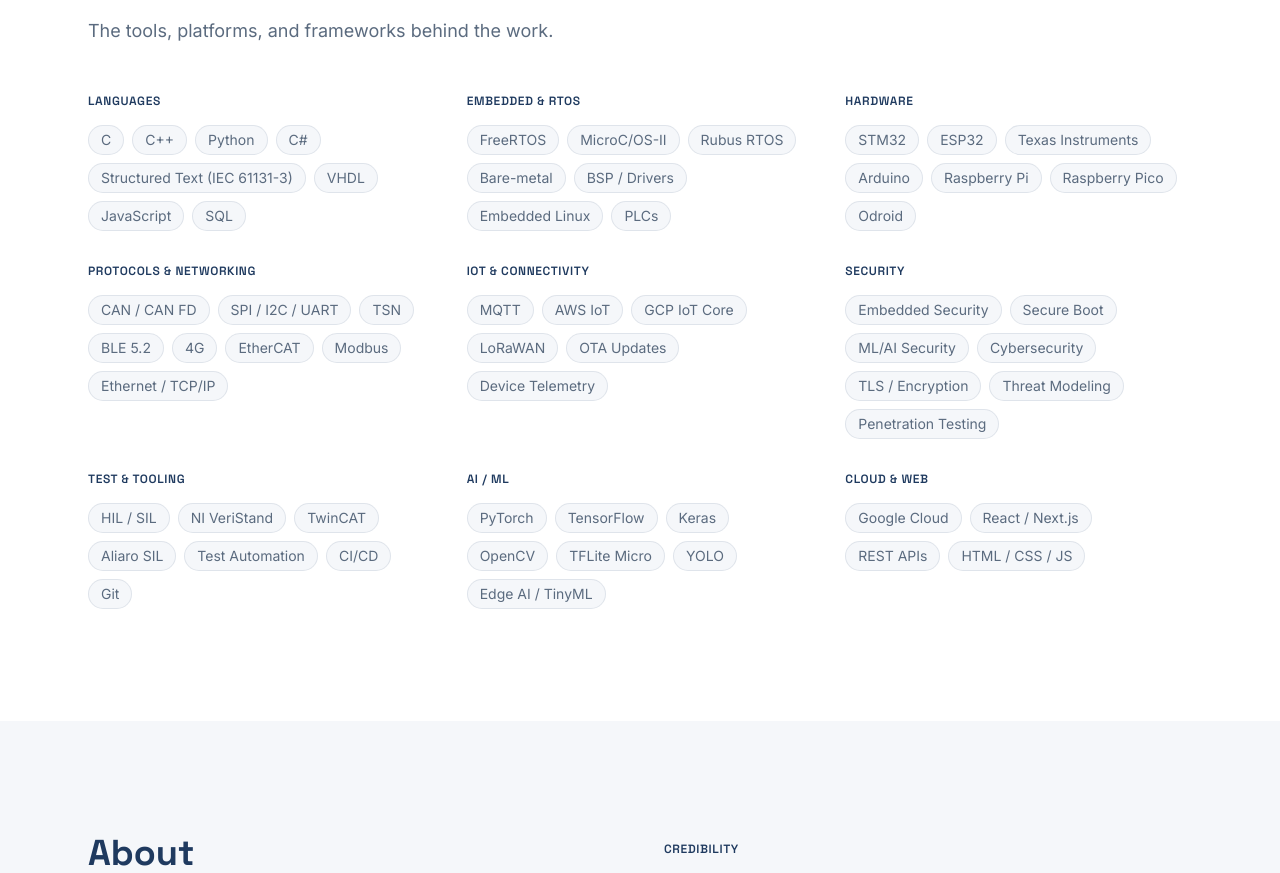
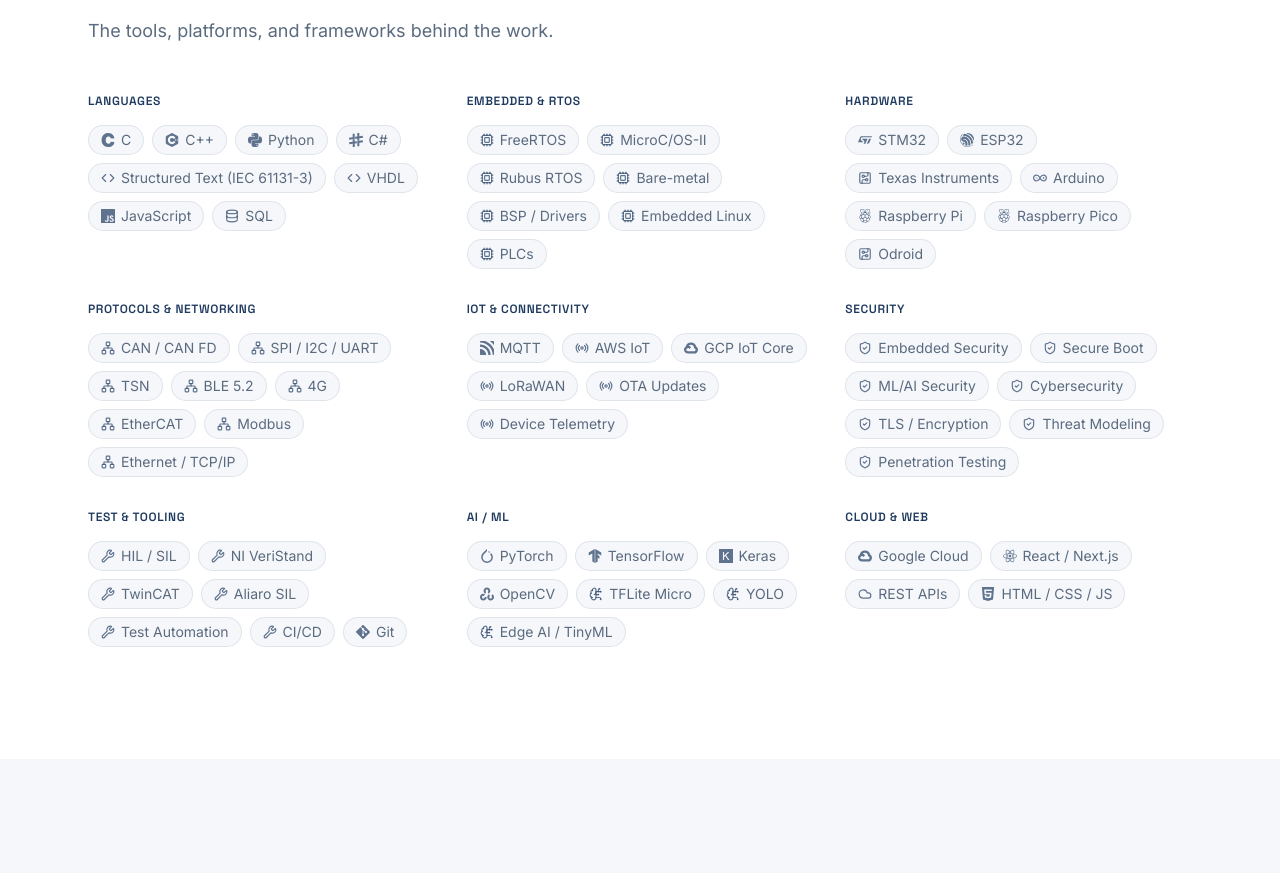
Before and after one commit to Ekpenyong-Esu/webapp, a Next.js app: page / in a window 1280 px wide. Shown: the part 6270-7143 px from the top of the page. Built offline with nearby package versions, Linux system fonts and the light colour scheme.

Commit message:
changing the Tech Icons

```diff
--- /dev/null
+++ b/src/components/sections/TechIcon.tsx
@@ -0,0 +1,103 @@
+import type { ComponentType } from "react";
+import {
+  SiC,
+  SiCplusplus,
+  SiPython,
+  SiSharp,
+  SiJavascript,
+  SiStmicroelectronics,
+  SiEspressif,
+  SiArduino,
+  SiRaspberrypi,
+  SiMqtt,
+  SiGooglecloud,
+  SiGit,
+  SiPytorch,
+  SiTensorflow,
+  SiKeras,
+  SiOpencv,
+  SiReact,
+  SiHtml5,
+} from "react-icons/si";
+import {
+  Code,
+  Cpu,
+  CircuitBoard,
+  Network,
+  Radio,
+  ShieldCheck,
+  Wrench,
+  BrainCircuit,
+  Cloud,
+  Database,
+} from "lucide-react";
+
+/** An icon component that accepts a size + className (both react-icons and
+ *  lucide icons satisfy this shape). */
+type IconComponent = ComponentType<{
+  size?: number;
+  className?: string;
+  "aria-hidden"?: boolean;
+}>;
+
+/**
+ * Brand / technology logos for the specific tools that have one — the "C, C++,
+ * Python…" that read best as a recognisable mark rather than plain text.
+ */
+const TECH_ICONS: Record<string, IconComponent> = {
+  C: SiC,
+  "C++": SiCplusplus,
+  Python: SiPython,
+  "C#": SiSharp,
+  JavaScript: SiJavascript,
+  SQL: Database,
+  STM32: SiStmicroelectronics,
+  ESP32: SiEspressif,
+  Arduino: SiArduino,
+  "Raspberry Pi": SiRaspberrypi,
+  "Raspberry Pico": SiRaspberrypi,
+  MQTT: SiMqtt,
+  "GCP IoT Core": SiGooglecloud,
+  Git: SiGit,
+  PyTorch: SiPytorch,
+  TensorFlow: SiTensorflow,
+  Keras: SiKeras,
+  OpenCV: SiOpencv,
+  "Google Cloud": SiGooglecloud,
+  "React / Next.js": SiReact,
+  "HTML / CSS / JS": SiHtml5,
+};
+
+/**
+ * Fallback icon per tech-stack category, so every item without a dedicated
+ * brand logo still gets a meaningful, consistent glyph.
+ */
+const CATEGORY_FALLBACK: Record<string, IconComponent> = {
+  Languages: Code,
+  "Embedded & RTOS": Cpu,
+  Hardware: CircuitBoard,
+  "Protocols & Networking": Network,
+  "IoT & Connectivity": Radio,
+  Security: ShieldCheck,
+  "Test & Tooling": Wrench,
+  "AI / ML": BrainCircuit,
+  "Cloud & Web": Cloud,
+};
+
+/**
+ * TechIcon: resolves the right icon for a tech-stack item — a brand logo when
+ * one exists, otherwise the item's category fallback. Presentation-only, so the
+ * TechStack section stays focused on layout while icon choice lives here.
+ */
+export default function TechIcon({
+  name,
+  category,
+  className,
+}: {
+  name: string;
+  category: string;
+  className?: string;
+}) {
+  const Icon = TECH_ICONS[name] ?? CATEGORY_FALLBACK[category] ?? Code;
+  return <Icon size={14} aria-hidden className={className} />;
+}
--- a/src/components/sections/TechStack.tsx
+++ b/src/components/sections/TechStack.tsx
@@ -1,5 +1,6 @@
 import { siteConfig } from "@/config/site";
 import Reveal from "@/components/ui/Reveal";
+import TechIcon from "@/components/sections/TechIcon";
 
 /**
  * Tech stack section (Layer 10). Renders the grouped keyword grid from
@@ -31,8 +32,13 @@
                   {group.items.map((item) => (
                     <li
                       key={item}
-                      className="rounded-full border border-navy/10 bg-surface-muted px-3 py-1 text-sm text-ink-muted"
+                      className="inline-flex items-center gap-1.5 rounded-full border border-navy/10 bg-surface-muted px-3 py-1 text-sm text-ink-muted"
                     >
+                      <TechIcon
+                        name={item}
+                        category={group.category}
+                        className="shrink-0 text-navy/70"
+                      />
                       {item}
                     </li>
                   ))}
```
